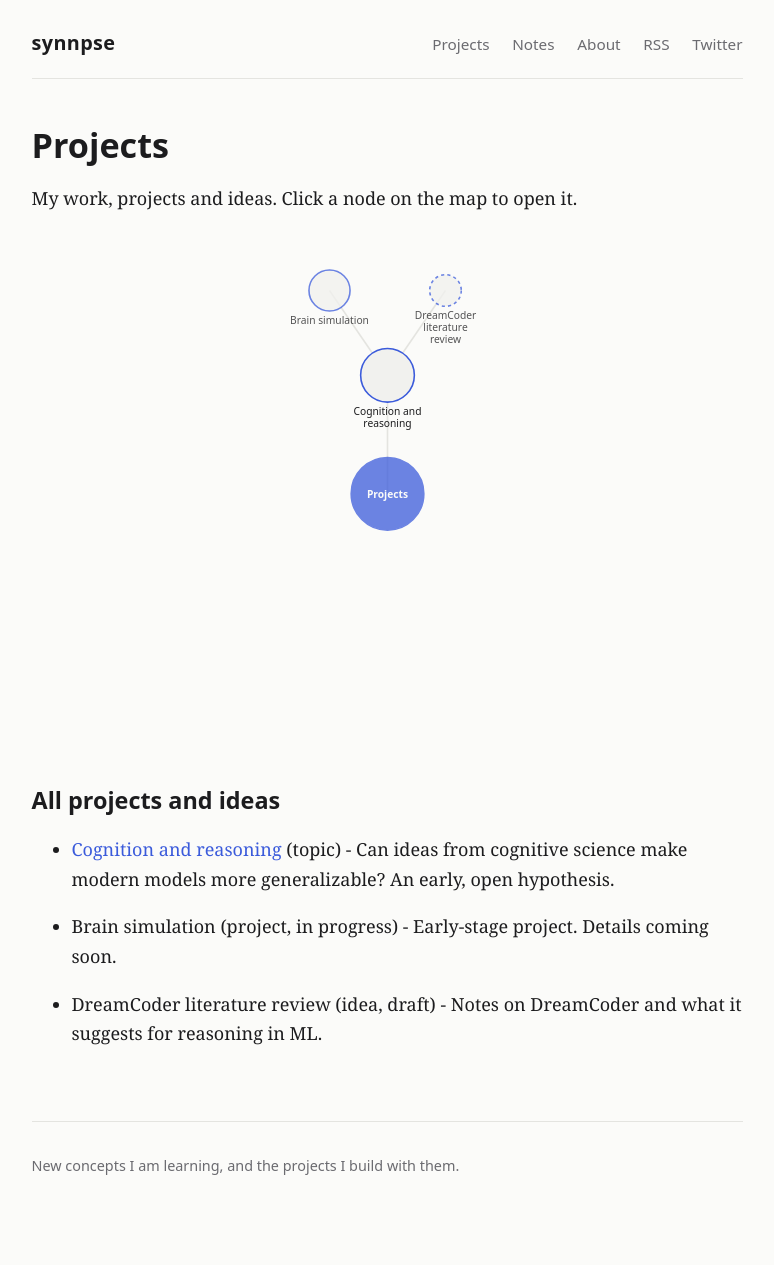
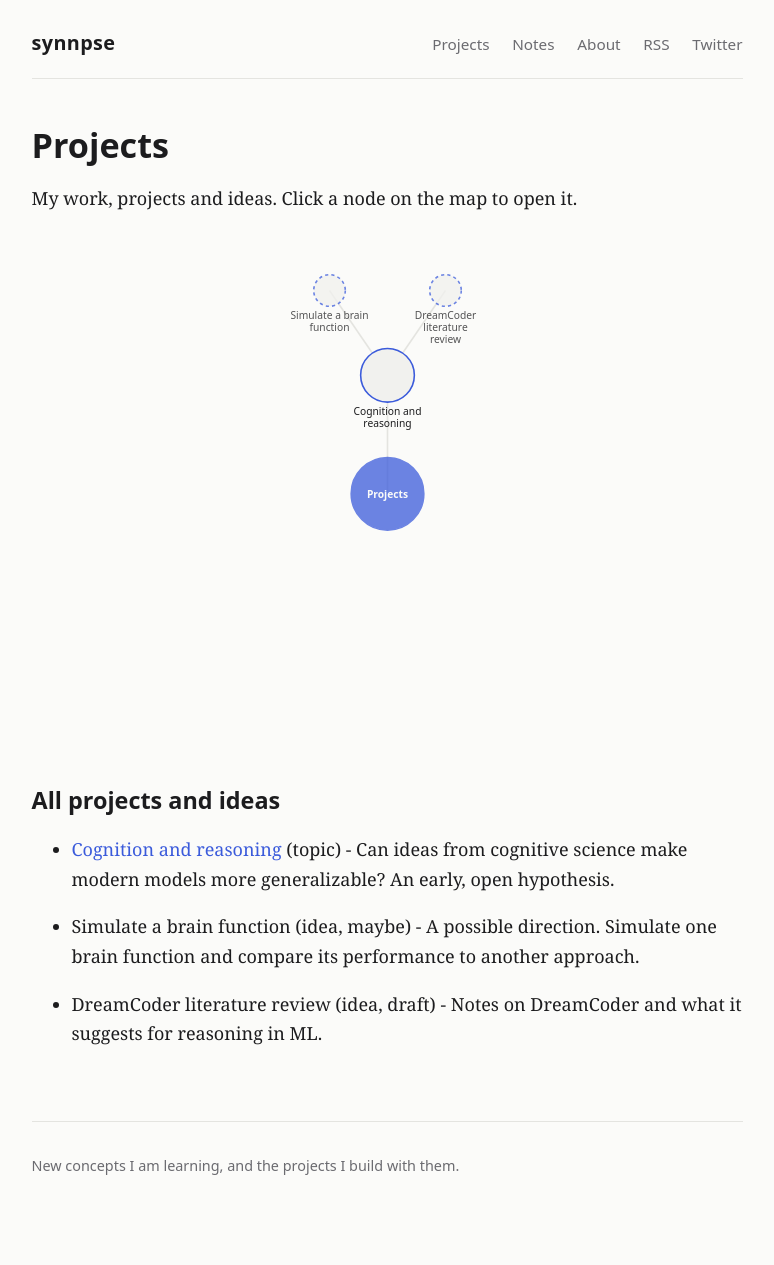
Before and after one commit to AnushaMishra/AnushaMishra.github.io, a Jekyll site: the page built from projects.md, in a window 1280 px wide. Shown: the whole page, without its empty margins (253-1027 px from the left). Built offline with Jekyll 4.4.1, drawn with Linux system fonts in a browser that asks for light colours.

Commit message:
Update brain project to brain function idea
Replaced 'Brain simulation' project with 'Simulate a brain function' idea, updating its status and blurb.

```diff
--- a/_data/projects.yml
+++ b/_data/projects.yml
@@ -3,12 +3,12 @@
   type: topic
   url: /cognition/
   blurb: Can ideas from cognitive science make modern models more generalizable? An early, open hypothesis.
-- id: brain-sim
-  title: Brain simulation
-  type: project
+- id: brain-function
+  title: Simulate a brain function
+  type: idea
   parent: cognition
-  status: in progress
-  blurb: Early-stage project. Details coming soon.
+  status: maybe
+  blurb: A possible direction. Simulate one brain function and compare its performance to another approach.
 - id: dreamcoder
   title: DreamCoder literature review
   type: idea
```
